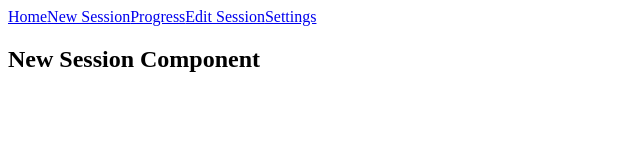
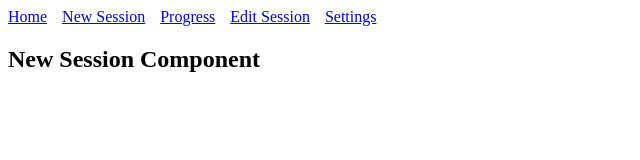
Before and after one commit to jamieab98/WorkoutTrackerPro, a React (Vite) app: page /newsession in a window 1280 px wide. Shown: the top 160 px of the page, without its empty margins (0-640 px from the left). Built offline with nearby package versions, Linux system fonts and the light colour scheme.

Commit message:
Styled the NavigationBart to make it more readable

```diff
--- a/src/Components/NavigationBar.jsx
+++ b/src/Components/NavigationBar.jsx
@@ -1,13 +1,14 @@
 import { Link } from "react-router-dom"
+import "../Styling/NavigationBar.css"
 function NavigationBar(){
 
     return(
         <>
-            <Link to="/home">Home</Link>
-            <Link to="/newsession">New Session</Link>
-            <Link to="/progress">Progress</Link>
-            <Link to="/editsession">Edit Session</Link>
-            <Link to="/settings">Settings</Link>
+            <Link to="/home" className="link">Home</Link>
+            <Link to="/newsession" className="link">New Session</Link>
+            <Link to="/progress" className="link">Progress</Link>
+            <Link to="/editsession" className="link">Edit Session</Link>
+            <Link to="/settings" className="link">Settings</Link>
         </>
     )
 }
--- /dev/null
+++ b/src/Styling/NavigationBar.css
@@ -0,0 +1,3 @@
+.link{
+    margin-right: 15px;
+}
```
